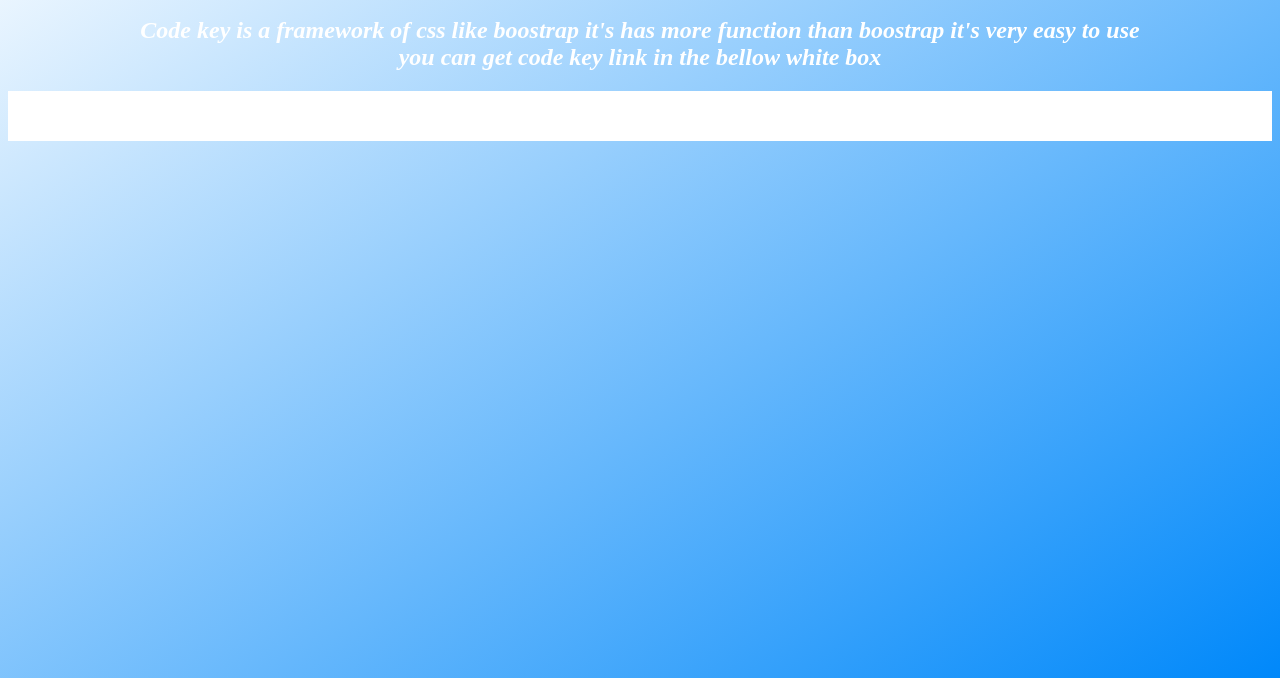
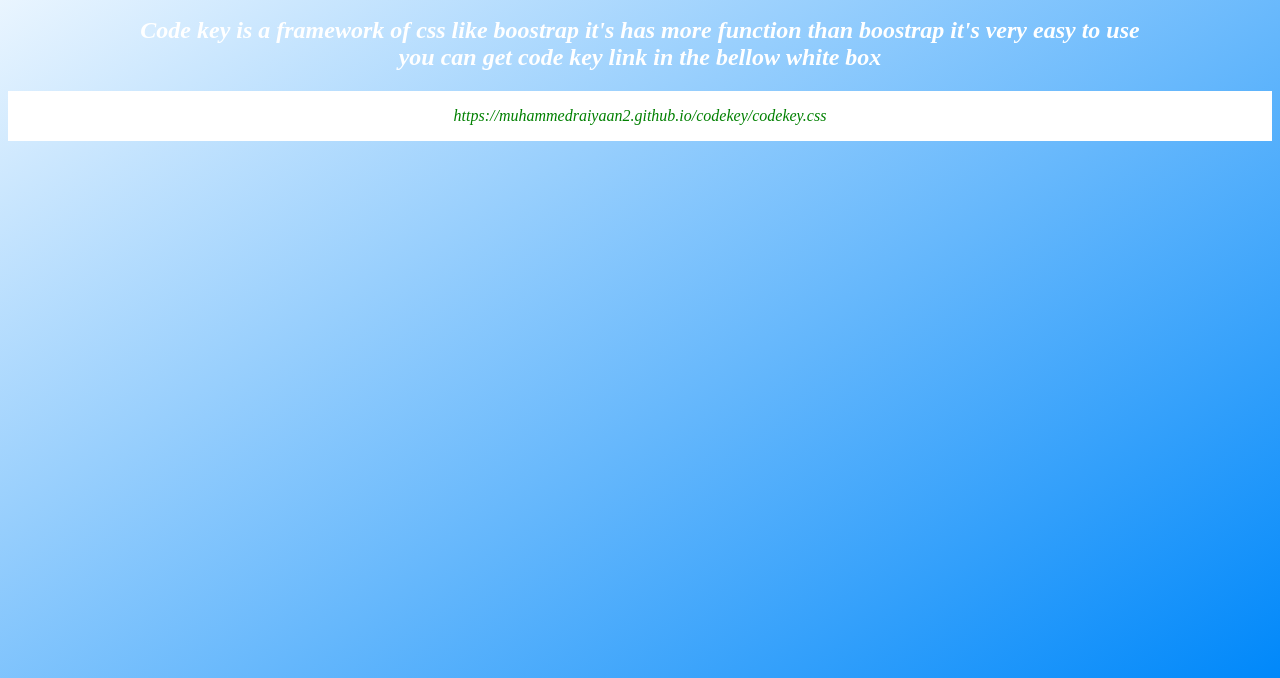
Before and after one commit to muhammedraiyaan2/codekey, a plain HTML site: page index.html in a window 1280 px wide. Shown: the part 138-816 px from the top of the page. Drawn offline with Linux system fonts and the light colour scheme.

Commit message:
Update index.html

```diff
--- a/index.html
+++ b/index.html
@@ -24,7 +24,7 @@
 <h2>What is code key?</h2>
 <h2>Code key is a framework of css like boostrap it's has more function than boostrap it's very easy to use<br>
 you can get code key link in the bellow white box</h2>
-<div class="align-center box"><p class="textgreen"><p>https://muhammedraiyaan2.github.io/codekey/codekey.css</p></div>
+<div class="align-center box"><p class="textgreen">https://muhammedraiyaan2.github.io/codekey/codekey.css</p></div>
 </center>
   </body>
   </html>
```
